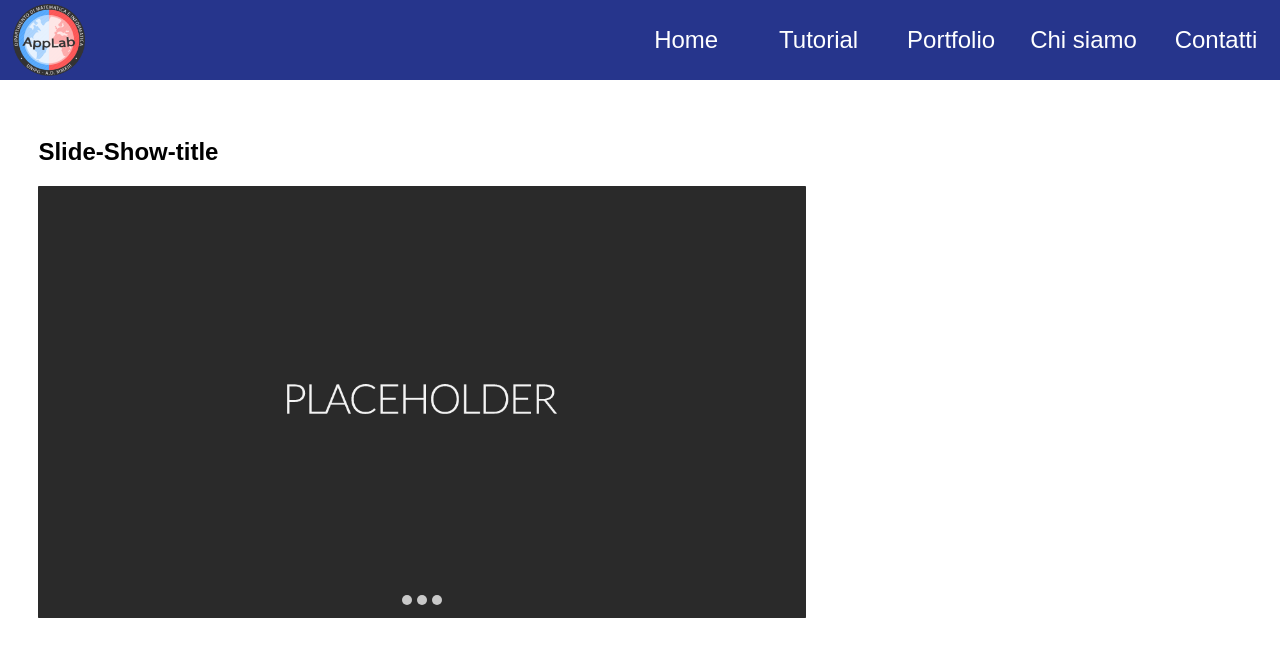
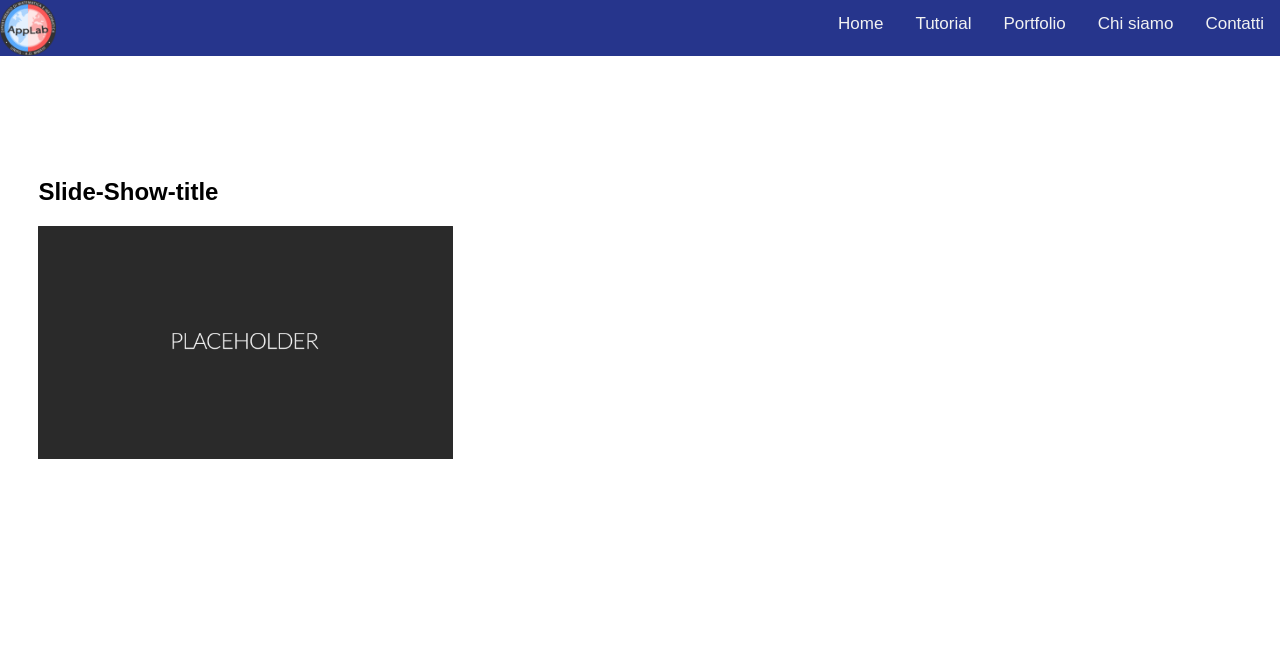
Before and after one commit to AppLab-UniPg/AppLab, a PHP site: page / in a window 1280 px wide. Shown: the top 657 px of the page. Run offline with PHP 8.4, Linux system fonts and the light colour scheme.

Commit message:
Fixed navbar, need to add dropdown

```diff
--- a/Script/script.js
+++ b/Script/script.js
@@ -12,4 +12,13 @@ document.addEventListener("DOMContentLoaded", function () {
         console.warn("Errore nel caricamento della navbar:", error);
       });
   }
-});
+})
+
+function myFunction() {
+  var x = document.getElementById("myTopnav");
+  if (x.className === "topnav") {
+    x.className += " responsive";
+  } else {
+    x.className = "topnav";
+  }
+}
--- a/index.html
+++ b/index.html
@@ -6,6 +6,7 @@
       <link rel="stylesheet" type="text/css" href="style.css">
       <script rel="script" src="Script/script.js"></script>
       <link href="https://fonts.googleapis.com/icon?family=Material+Icons" rel="stylesheet"> <!-- google icons -->
+      <link rel="stylesheet" href="https://cdnjs.cloudflare.com/ajax/libs/font-awesome/4.7.0/css/font-awesome.min.css">
   </head>
   <body>
     <div id="navbar"></div>
--- a/navbar.html
+++ b/navbar.html
@@ -1,18 +1,13 @@
 <nav>
-  <img src="/img/logo_128p.webp" alt="Logo" class="logo">
-  <ul class="menu">
-    <li class="sezione"><a class="nav-voce" href="/">Home</a></li>
-    <li class="sezione dropdown">
-      <a class="nav-voce" href="/tutorial/">Tutorial</a>
-      <div class="dropdown-menu">
-        <a href="/tutorial/html5.html">HTML5</a> <br>
-        <a href="/tutorial/webdesign.html">Web Design</a> <br>
-        <a href="/tutorial/mobileweb.html">Mobile Web</a> <br>
-        <a href="/tutorial/javascript.html">JavaScript</a> <br>
-      </div>
-    </li>
-    <li class="sezione"><a class="nav-voce" href="/portfolio.html">Portfolio</a></li>
-    <li class="sezione"><a class="nav-voce" href="#">Chi siamo</a></li>
-    <li class="sezione"><a class="nav-voce" href="#">Contatti</a></li>
-  </ul>
+  <div class="topnav" id="myTopnav">
+    <a href="contatti">Contatti</a>
+    <a href="chisiamo">Chi siamo</a>
+    <a href="../../portfolio.html">Portfolio</a>
+    <a href="/tutorial/" >Tutorial</a>
+    <a href="../../index.html">Home</a>
+    <img src="/img/logo_128p.webp" alt="Logo" class="logo">
+    <a href="javascript:void(0);" class="icon" onclick="myFunction()">
+      <i class="fa fa-bars"></i>
+    </a>
+  </div>
 </nav>
--- a/portfolio.html
+++ b/portfolio.html
@@ -6,6 +6,7 @@
         <link rel="stylesheet" type="text/css" href="style.css">
         <script rel="script" src="Script/script.js"></script>
         <link href="https://fonts.googleapis.com/icon?family=Material+Icons" rel="stylesheet">
+        <link rel="stylesheet" href="https://cdnjs.cloudflare.com/ajax/libs/font-awesome/4.7.0/css/font-awesome.min.css">
         <!-- google icons -->
     </head>
     <body>
--- a/style.css
+++ b/style.css
@@ -1,77 +1,76 @@
 :root {
-  --nav-height: 10vh;
+  --nav-height: 15vh;
 }
 
 body {
-  margin: 0; /* Rimuove i margini predefiniti dal body (credo boh) */
-  margin-top: var(--nav-height); /* Spazio per la navbar */
-  /* TODO: font-family: */
+  margin: 0;
+  font-family: Arial, Helvetica, sans-serif;
 }
 
+/* Navbar */
 nav {
   height: var(--nav-height);
   width: 100%;
-  position: fixed;
-  top: 0;
-  background-color: #26358c;
   z-index: 1;
 }
 
-a {
-  color: #ffffff;
-  font-size: 1.5rem;
-  text-decoration: none;
+.topnav {
+  overflow: hidden;
+  background-color: #26358c;
 }
 
-.logo {
-  position: absolute;
-  left: 1vw; /* Imposta la distanza dal bordo sinistro */
-  top: 5%; /* Sposta l'immagine al centro verticalmente */
-  height: 90%; /* Adatta l'immagine al container */
+.topnav a {
+  float: right;
+  display: block;
+  color: #f2f2f2;
+  text-align: center;
+  padding: 14px 16px;
+  text-decoration: none;
+  font-size: 17px;
 }
 
-.menu {
-  margin: 0;
-  padding: 0;
-  text-align: right;
+.topnav a:hover {
+  background-color: #ddd;
+  color: black;
 }
 
-.sezione {
-  width: 10vw;
-  height: var(--nav-height);
-  line-height: var(--nav-height);
-  display: inline-block;
-  text-align: center;
+.topnav a.active {
+  background-color: #919bd1;
+  color: white;
 }
 
-.sezione:hover .nav-voce {
-  color: #2AADDE;
-  line-height: calc(var(--nav-height) - 1vh); /* Se non c'è questa proprietà, gli altri elementi scendono */
+.topnav .icon {
+  display: none;
 }
 
-.dropdown-menu {
-  visibility: hidden; /* Nascondi il menu a tendina di default */
-  opacity: 0; /* Imposta l'opacità del menu a tendina a 0 di default */
-  transition: opacity 0.3s, visibility 0.3s; /* Aggiungi una transizione per l'animazione */
-  background-color: #26358c;
-  width: 10vw;
-  line-height: 4rem;
-  position: absolute;
-  top: var(--nav-height);
-  max-height: 100vh; /* L'altezza massima può essere quanto vogliamo */
+@media screen and (max-width: 600px) {
+  .topnav a {display: none;}
+  .topnav a.icon {
+    float: right;
+    display: block;
+  }
 }
 
-.dropdown:hover .dropdown-menu {
-  visibility: visible; /* Mostra il menu a tendina quando il puntatore del mouse è sopra l'elemento dropdown */
-  opacity: 1; /* Animazione fluida */
+@media screen and (max-width: 600px) {
+  .topnav.responsive {position: relative;}
+  .topnav.responsive .icon {
+    position: absolute;
+    right: 0;
+    top: 0;
+  }
+  .topnav.responsive a {
+    float: none;
+    display: block;
+    text-align: left;
+  }
 }
 
-.dropdown-menu a:hover {
-  text-decoration: underline;
+.logo{
+  height: 7vh;
+  float: left;
 }
 
 /*SLIDE SHOW*/
-
 .titolo1 {
   padding: 3%;
   text-decoration: none;
@@ -86,9 +85,9 @@ a {
 }
 
 .slide-wrapper{
-  position: absolute;
   max-width: 60%;
   margin: 0%;
+  z-index: 0;
 }
 
 .slider {
@@ -248,9 +247,5 @@ div.imag {
 @media scree and (max-width: 1366px){
   .sezione {
     width: 12vw;
-    height: var(--nav-height);
-    line-height: var(--nav-height);
-    display: inline-block;
-    text-align: center;
   }
 }
--- a/tutorial/html5.html
+++ b/tutorial/html5.html
@@ -7,6 +7,7 @@
       <link rel="stylesheet" type="text/css" href="tutorial-pages.css">
       <script rel="script" src="/Script/script.js"></script>
       <link href="https://fonts.googleapis.com/icon?family=Material+Icons" rel="stylesheet"> <!-- google icons -->
+      <link rel="stylesheet" href="https://cdnjs.cloudflare.com/ajax/libs/font-awesome/4.7.0/css/font-awesome.min.css">
   </head>
   <body>
       <div id="navbar"></div>
--- a/tutorial/index.html
+++ b/tutorial/index.html
@@ -7,6 +7,7 @@
       <link rel="stylesheet" type="text/css" href="tutorial.css">
       <script rel="script" src="/Script/script.js"></script>
       <link href="https://fonts.googleapis.com/icon?family=Material+Icons" rel="stylesheet"> <!-- google icons -->
+      <link rel="stylesheet" href="https://cdnjs.cloudflare.com/ajax/libs/font-awesome/4.7.0/css/font-awesome.min.css">
   </head>
   <body>
       <div id="navbar"></div>
--- a/tutorial/javascript.html
+++ b/tutorial/javascript.html
@@ -7,6 +7,7 @@
       <link rel="stylesheet" type="text/css" href="tutorial-pages.css">
       <script rel="script" src="/Script/script.js"></script>
       <link href="https://fonts.googleapis.com/icon?family=Material+Icons" rel="stylesheet"> <!-- google icons -->
+      <link rel="stylesheet" href="https://cdnjs.cloudflare.com/ajax/libs/font-awesome/4.7.0/css/font-awesome.min.css">
   </head>
   <body>
       <div id="navbar"></div>
--- a/tutorial/mobileweb.html
+++ b/tutorial/mobileweb.html
@@ -7,6 +7,7 @@
       <link rel="stylesheet" type="text/css" href="tutorial-pages.css">
       <script rel="script" src="/Script/script.js"></script>
       <link href="https://fonts.googleapis.com/icon?family=Material+Icons" rel="stylesheet"> <!-- google icons -->
+      <link rel="stylesheet" href="https://cdnjs.cloudflare.com/ajax/libs/font-awesome/4.7.0/css/font-awesome.min.css">
   </head>
   <body>
       <div id="navbar"></div>
--- a/tutorial/webdesign.html
+++ b/tutorial/webdesign.html
@@ -7,6 +7,7 @@
       <link rel="stylesheet" type="text/css" href="tutorial-pages.css">
       <script rel="script" src="/Script/script.js"></script>
       <link href="https://fonts.googleapis.com/icon?family=Material+Icons" rel="stylesheet"> <!-- google icons -->
+      <link rel="stylesheet" href="https://cdnjs.cloudflare.com/ajax/libs/font-awesome/4.7.0/css/font-awesome.min.css">
   </head>
   <body>
       <div id="navbar"></div>
```
